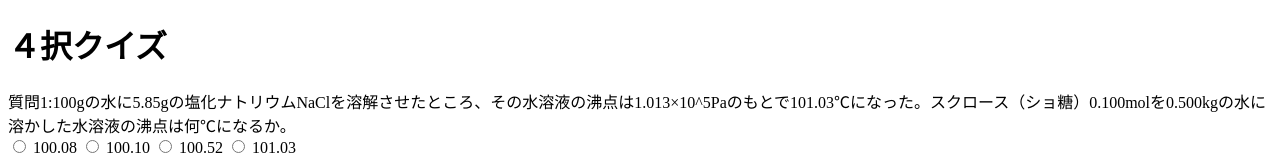
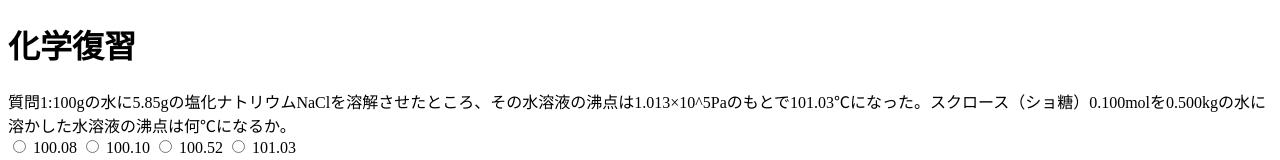
Before and after one commit to vvbs/4taku, a plain HTML site: page index.html in a window 1280 px wide. Shown: the top 160 px of the page. Drawn offline with Linux system fonts and the light colour scheme.

Commit message:
Update index.html

```diff
--- a/index.html
+++ b/index.html
@@ -1,11 +1,11 @@
 <!DOCTYPE html>
 <html>
 <head>
-  <title>4択クイズ</title>
+  <title>化学復習</title>
   <link rel="stylesheet.css" type="style/css" href="style.css">
 </head>
 <body>
-  <h1>４択クイズ</h1>
+  <h1>化学復習</h1>
   <div id="quiz"></div>
   <button id="submit">回答する</button>
   <div id="results"></div>
```
